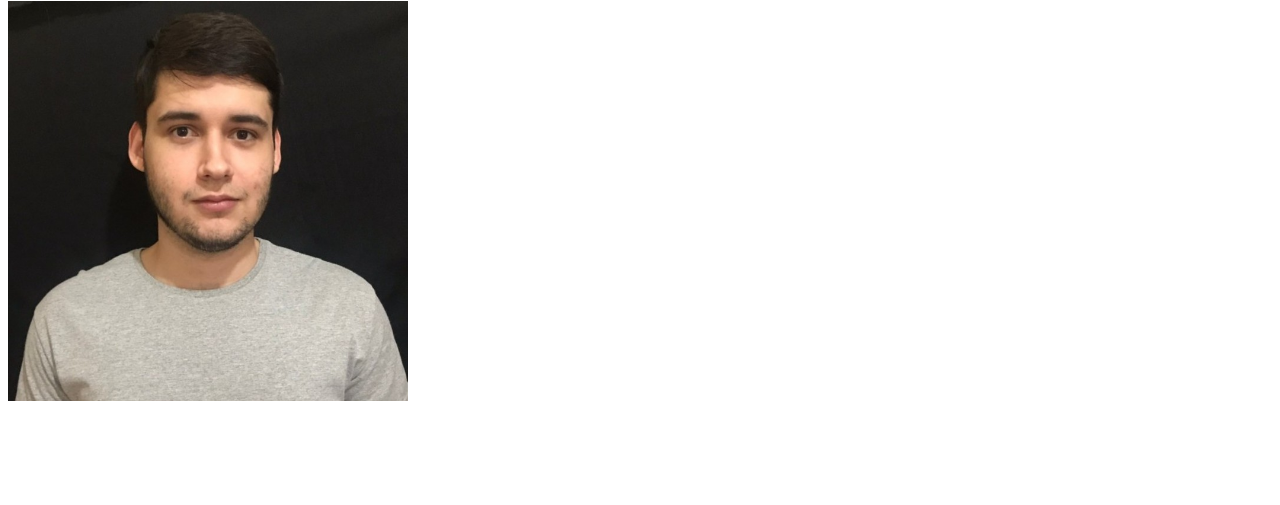
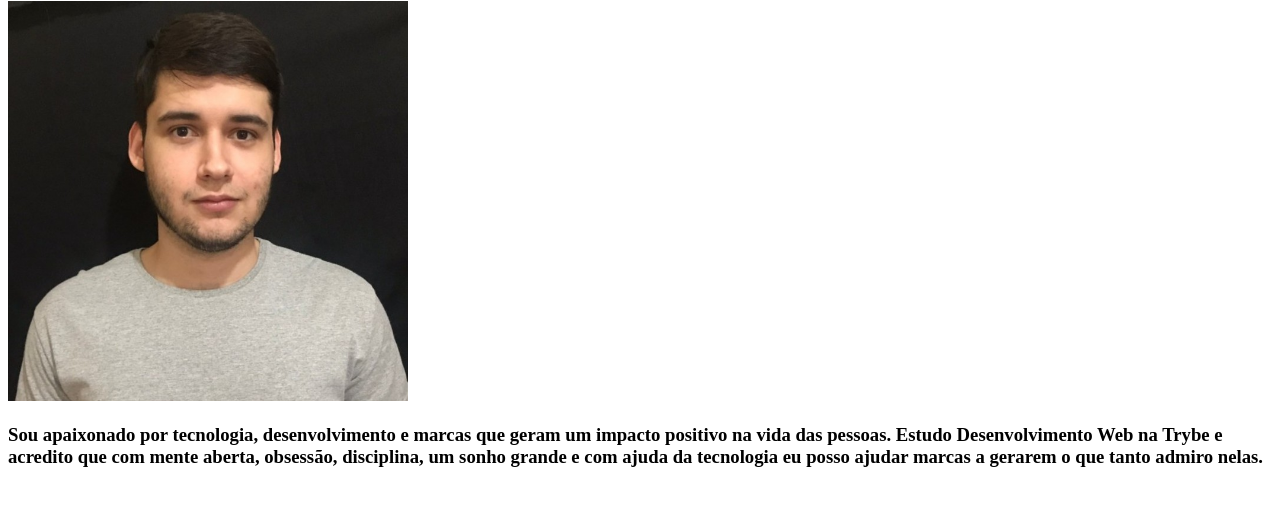
Before and after one commit to denilsonemedeiros/denilsonemedeiros.github.io, a plain HTML site: page Index.html in a window 1280 px wide. Shown: the part 79-584 px from the top of the page. Drawn offline with Linux system fonts and the light colour scheme.

Commit message:
adiciona uma breve descrição sobre mim

```diff
--- a/Index.html
+++ b/Index.html
@@ -9,5 +9,9 @@
 <body>
     <h1> Denilson Emanuel Medeiros de Souza </h1>
     <img src="Denilson-perfil.jpeg" alt="Foto de Denilson" width="400px">
+    <h3>
+        Sou apaixonado por tecnologia, desenvolvimento e marcas que geram um impacto positivo na vida das pessoas. Estudo Desenvolvimento Web na Trybe e acredito que com mente aberta, obsessão, disciplina, um sonho grande e com ajuda da tecnologia eu posso ajudar marcas a gerarem o que tanto admiro nelas.
+    </h3>
+
 </body>
 </html>
```
